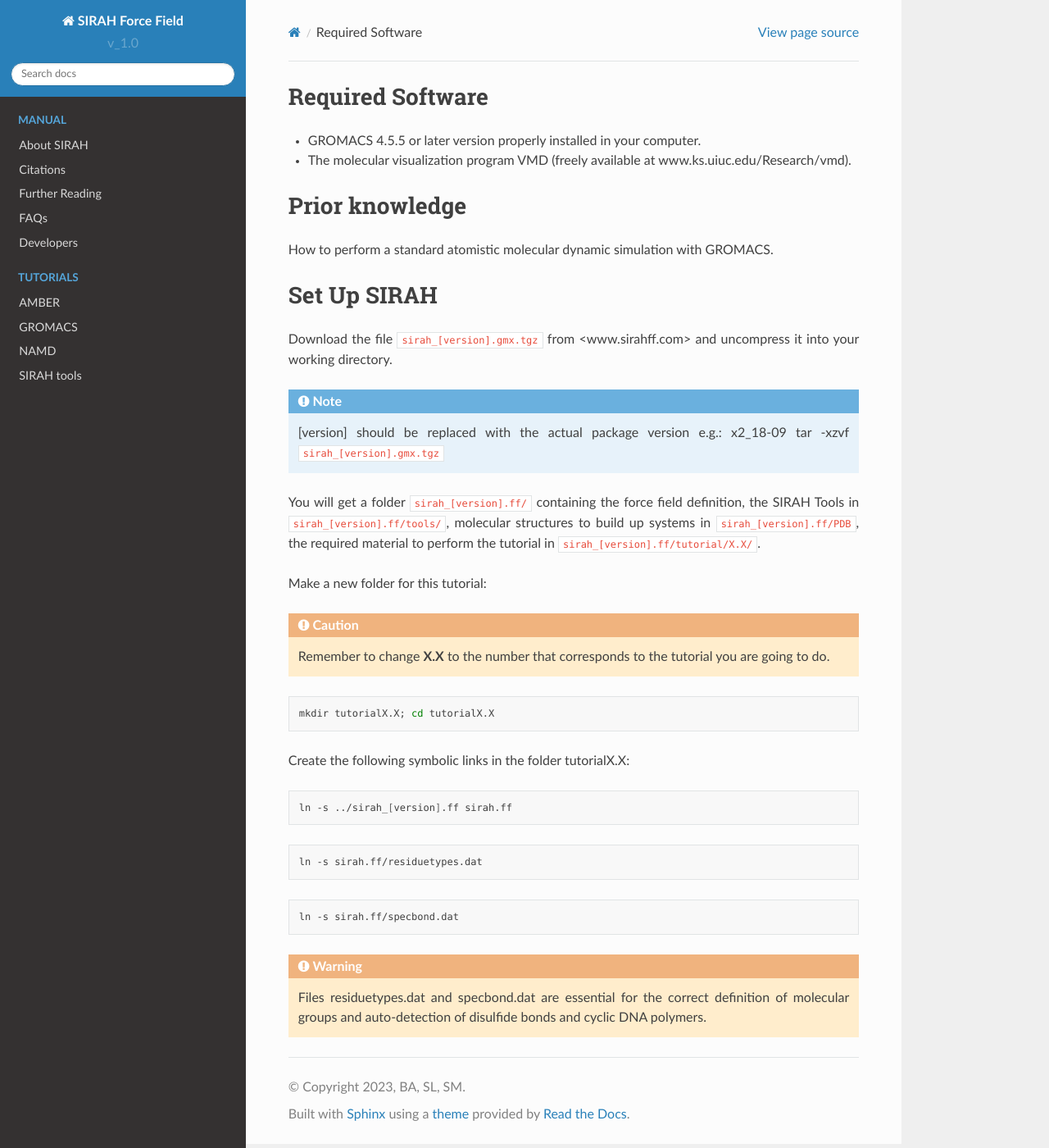
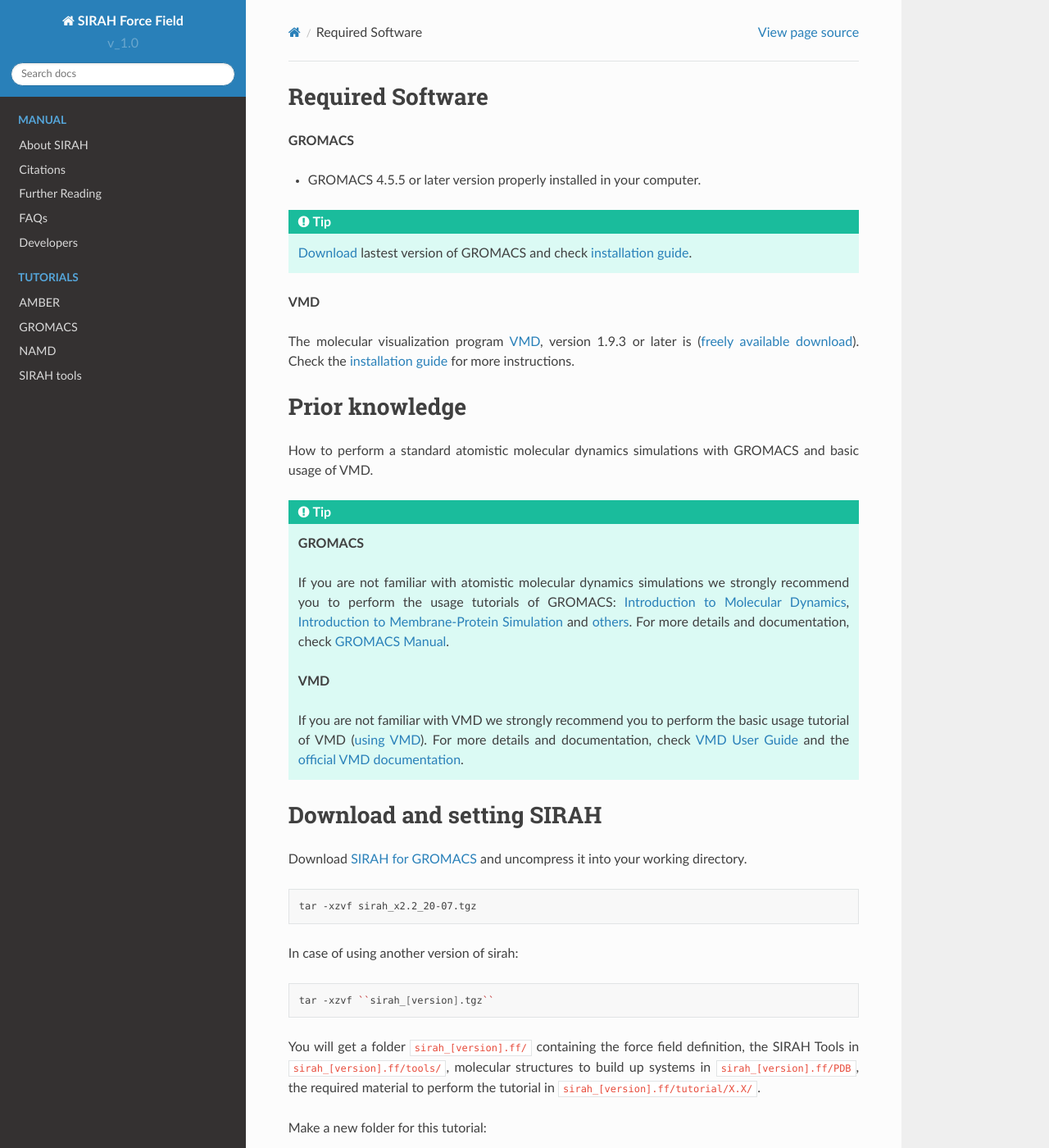
Before and after one commit to SIRAHFF/documentation, a Sphinx documentation site: the page built from docs/source/GROMACS/installation-G.rst, in a window 1280 px wide and 1400 px high. Shown: the whole window at 82% size. Built offline with Sphinx 7.4.7 and the Read the Docs theme 2.0.0, drawn with Linux system fonts in a browser that asks for light colours.

Commit message:
GROMACS tutorial 3 fix numberation and complete set up sirah for GROMACS

```diff
--- a/docs/source/AMBER/installation.rst
+++ b/docs/source/AMBER/installation.rst
@@ -35,8 +35,8 @@
 
     If you are not familiar with VMD we strongly recommend you to perform the basic usage tutorial of VMD (`using VMD <https://www.ks.uiuc.edu/Training/Tutorials/vmd/tutorial-html/index.html>`_). For more details and documentation, check `VMD User Guide <https://www.ks.uiuc.edu/Research/vmd/current/ug/ug.html>`_ and the `official VMD documentation <https://www.ks.uiuc.edu/Research/vmd/current/docs.html#tutorials>`_.
 
-Set up
-_________
+Download and setting SIRAH
+___________________________
 
 Download `SIRAH for amber <https://github.com/SIRAHFF/documentation/releases/download/AMBER/sirah_x2.2_20-08.amber.tgz>`_ and uncompress it into your working directory.
 
--- a/docs/source/GROMACS/installation-G.rst
+++ b/docs/source/GROMACS/installation-G.rst
@@ -1,25 +1,54 @@
 Required Software
 __________________
 
+**GROMACS**
 
 - GROMACS 4.5.5 or later version properly installed in your computer.
-- The molecular visualization program VMD (freely available at www.ks.uiuc.edu/Research/vmd).
+
+.. tip::
+
+	`Download <https://www.gromacs.org/Downloads>`_ lastest version of GROMACS and check `installation guide <https://manual.gromacs.org/documentation/current/install-guide/index.html>`_.
+
+
+**VMD**
+
+The molecular visualization program `VMD <https://www.ks.uiuc.edu/Research/vmd/>`_, version 1.9.3 or later is (`freely available download <https://www.ks.uiuc.edu/Development/Download/download.cgi?PackageName=VMD>`_). Check the `installation guide <https://www.ks.uiuc.edu/Research/vmd/current/ig/node6.html>`_ for more instructions.
+
 
 Prior knowledge
-________________
+_______________
 
-How to perform a standard atomistic molecular dynamic simulation with GROMACS.
+How to perform a standard atomistic molecular dynamics simulations with GROMACS and basic usage of
+VMD.
 
-Set Up SIRAH
-_____________
 
-Download the file ``sirah_[version].gmx.tgz`` from <www.sirahff.com> and uncompress it into your
-working directory.
+.. tip::
 
-.. note::
+    **GROMACS**
 
-	[version] should be replaced with the actual package version e.g.: x2_18-09
-	tar -xzvf ``sirah_[version].gmx.tgz``
+    If you are not familiar with atomistic molecular dynamics simulations we strongly recommend you to perform the usage tutorials of GROMACS: `Introduction to Molecular Dynamics <https://tutorials.gromacs.org/md-intro-tutorial.html>`_, `Introduction to Membrane-Protein Simulation <https://tutorials.gromacs.org/membrane-protein.html>`_ and `others <http://www.mdtutorials.com/gmx/>`_. For more details and documentation, check `GROMACS Manual <https://manual.gromacs.org/>`_.
+
+
+    **VMD**
+
+    If you are not familiar with VMD we strongly recommend you to perform the basic usage tutorial of VMD (`using VMD <https://www.ks.uiuc.edu/Training/Tutorials/vmd/tutorial-html/index.html>`_). For more details and documentation, check `VMD User Guide <https://www.ks.uiuc.edu/Research/vmd/current/ug/ug.html>`_ and the `official VMD documentation <https://www.ks.uiuc.edu/Research/vmd/current/docs.html#tutorials>`_.
+
+
+Download and setting SIRAH
+___________________________
+
+Download `SIRAH for GROMACS <https://github.com/SIRAHFF/documentation/releases/download/GROMACS/sirah_x2.2_20-07.tgz>`_ and uncompress it into your working directory.
+
+.. code-block:: bash
+
+    tar -xzvf sirah_x2.2_20-07.tgz
+
+In case of using another version of sirah:
+
+.. code-block:: bash
+
+	tar -xzvf ``sirah_[version].tgz``
+
 
 You will get a folder ``sirah_[version].ff/`` containing the force field definition, the SIRAH Tools in
 ``sirah_[version].ff/tools/``, molecular structures to build up systems in ``sirah_[version].ff/PDB``, the required material to perform the tutorial in ``sirah_[version].ff/tutorial/X.X/``.
--- a/docs/source/Tutorials amber.rst
+++ b/docs/source/Tutorials amber.rst
@@ -5,8 +5,8 @@
 
 .. _download amber:
 
-Download
-----------
+Set up SIRAH
+--------------
 
 .. include:: /AMBER/installation.rst
 
--- a/docs/source/Tutorials gromacs.rst
+++ b/docs/source/Tutorials gromacs.rst
@@ -5,8 +5,8 @@
 
 .. _download gromacs:
 
-Download
-----------
+Set up SIRAH
+--------------
 
 .. include:: /GROMACS/installation-G.rst
 
```
Also changed, not shown: docs/source/GROMACS/Tutorial-3.rst (+7 -7 lines), 1 other file.
